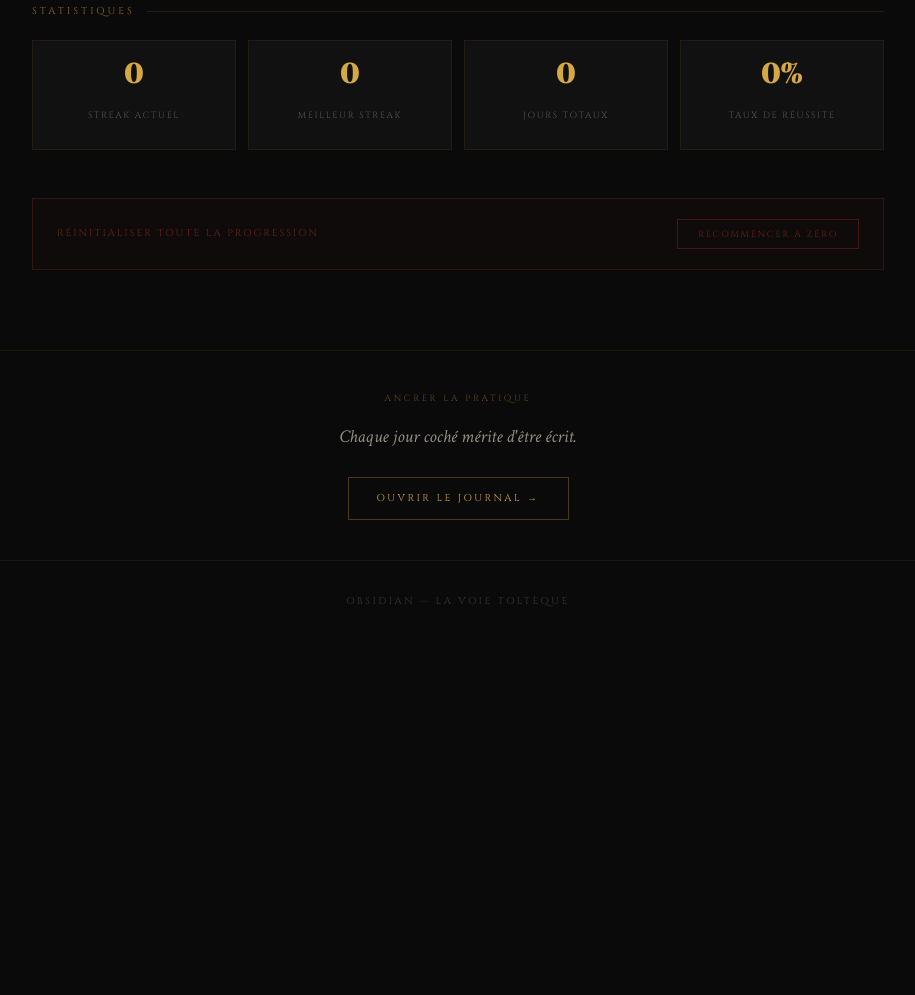
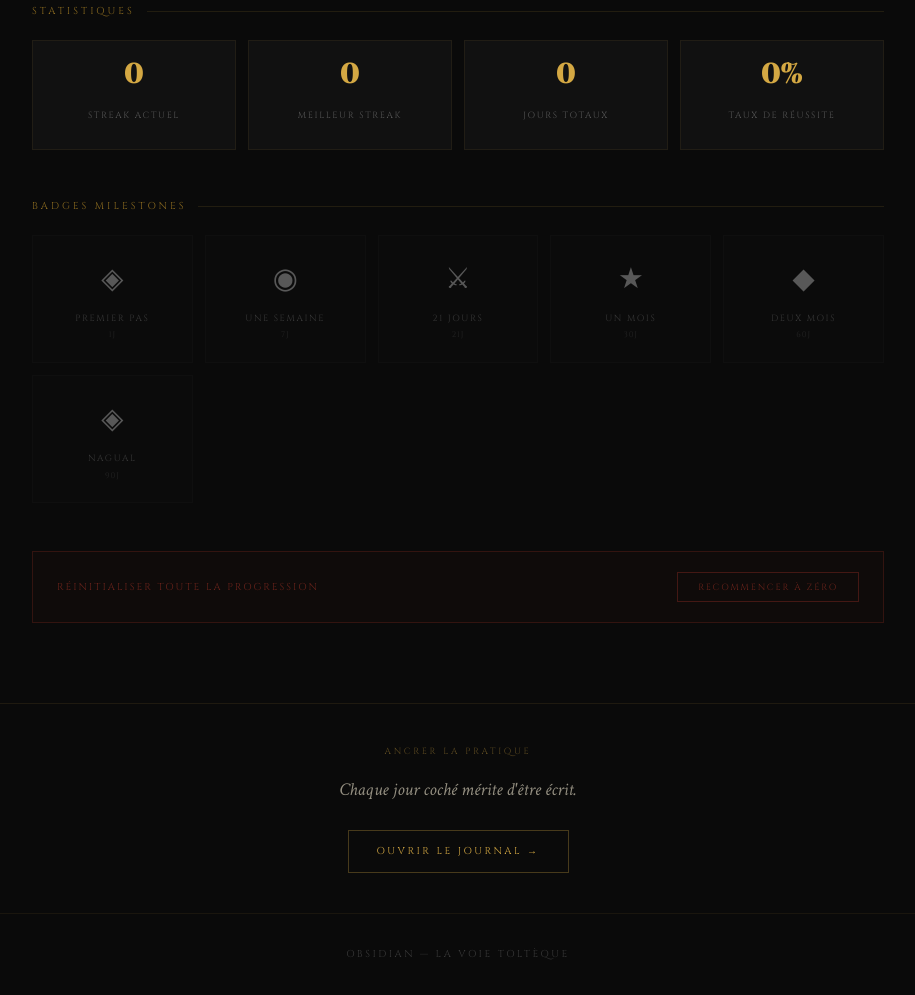
Before and after one commit to Macdubh28/obsidian, a plain HTML site: page progression.html in a window 1280 px wide. Shown: the part 1785-2780 px from the top of the page, without its empty margins (182-1097 px from the left). Before the commit the page ends 2427 px from the top, so only its background shows below. Drawn offline with Linux system fonts and the light colour scheme.

Commit message:
Implement badges milestones feature
Added badges milestones section with styling and rendering logic.

```diff
--- a/progression.html
+++ b/progression.html
@@ -496,7 +496,26 @@
     line-height: 1.3;
   }
 
-  /* ─── DANGER ZONE ─── */
+
+/* ─── P5 BADGES MILESTONES ─── */
+.badges-section { margin-bottom: 48px; }
+.badges-grid { display: grid; grid-template-columns: repeat(5, 1fr); gap: 12px; }
+.badge-item { background: var(--noir-2); border: 1px solid rgba(255,255,255,0.04); padding: 20px 12px; text-align: center; position: relative; transition: all 0.3s; }
+.badge-item.unlocked { border-color: var(--badge-color, var(--or)); background: rgba(0,0,0,0.5); }
+.badge-item.locked { opacity: 0.35; }
+.badge-icon { font-size: 1.8rem; display: block; margin-bottom: 8px; filter: grayscale(1); transition: filter 0.4s; }
+.badge-item.unlocked .badge-icon { filter: grayscale(0); }
+.badge-name { font-family: 'Cinzel', serif; font-size: 9px; letter-spacing: 0.18em; text-transform: uppercase; color: var(--gris-clair); margin-bottom: 4px; line-height: 1.3; }
+.badge-item.unlocked .badge-name { color: var(--badge-color, var(--or)); }
+.badge-days { font-family: 'Cinzel', serif; font-size: 8px; letter-spacing: 0.12em; color: var(--gris); text-transform: uppercase; }
+.badge-item.unlocked .badge-days { color: var(--badge-color, var(--or)); opacity: 0.6; }
+.badge-check { position: absolute; top: 6px; right: 6px; width: 14px; height: 14px; border-radius: 50%; background: var(--badge-color, var(--or)); display: none; align-items: center; justify-content: center; font-size: 8px; color: var(--noir); font-weight: 900; }
+.badge-item.unlocked .badge-check { display: flex; }
+.badge-new { position: absolute; top: -6px; left: 50%; transform: translateX(-50%); font-family: 'Cinzel', serif; font-size: 7px; letter-spacing: 0.15em; background: var(--badge-color, var(--or)); color: var(--noir); padding: 2px 6px; text-transform: uppercase; white-space: nowrap; display: none; }
+.badge-item.is-new .badge-new { display: block; }
+@media (max-width: 700px) { .badges-grid { grid-template-columns: repeat(3, 1fr); } }
+
+/* ─── DANGER ZONE ─── */
   .danger-zone {
     border: 1px solid rgba(192,57,43,0.2);
     padding: 20px 24px;
@@ -652,7 +671,14 @@
   </div>
 
   <!-- Reset -->
-  <div class="danger-zone">
+
+<!-- P5 : badges milestones -->
+<div class="badges-section">
+<p class="section-title">Badges Milestones</p>
+<div class="badges-grid" id="badgesGrid"></div>
+</div>
+
+<div class="danger-zone">
     <p class="danger-text">Réinitialiser toute la progression</p>
     <button class="btn-reset" id="btnReset">Recommencer à zéro</button>
   </div>
@@ -959,6 +985,7 @@ function render() {
   renderNiveauxGrid(streak);
   renderStats();
   renderCheckin();
+  renderBadges(state.checkedDays.length);
 }
 
 // ── Check-in action
@@ -990,6 +1017,35 @@ document.getElementById('btnReset').addEventListener('click', () => {
   render();
 });
 
+
+// ── P5 Milestones
+const MILESTONES = [
+  { days: 1,  icon: '◈', name: 'Premier Pas', color: 'rgba(91,143,212,0.9)' },
+  { days: 7,  icon: '◉', name: 'Une Semaine', color: 'rgba(39,174,96,0.9)' },
+  { days: 21, icon: '⚔', name: '21 Jours',    color: 'rgba(212,168,67,0.9)' },
+  { days: 30, icon: '★', name: 'Un Mois',     color: 'rgba(142,68,173,0.9)' },
+  { days: 60, icon: '◆', name: 'Deux Mois',   color: 'rgba(212,168,67,1)' },
+  { days: 90, icon: '◈', name: 'Nagual',      color: 'rgba(212,168,67,1)' },
+];
+
+function renderBadges(totalDays) {
+  const grid = document.getElementById('badgesGrid');
+  if (!grid) return;
+  grid.innerHTML = '';
+  const prev = JSON.parse(localStorage.getItem('obsidian_badges_seen') || '[]');
+  const newSeen = [];
+  MILESTONES.forEach(m => {
+    const item = document.createElement('div');
+    item.className = 'badge-item' + (totalDays >= m.days ? ' unlocked' : ' locked');
+    item.style.setProperty('--badge-color', m.color);
+    const isNew = totalDays >= m.days && !prev.includes(m.days);
+    if (isNew) { item.classList.add('is-new'); newSeen.push(m.days); }
+    item.innerHTML = '<span class="badge-new">Nouveau</span><span class="badge-icon">' + m.icon + '</span><p class="badge-name">' + m.name + '</p><p class="badge-days">' + m.days + 'j</p><div class="badge-check">+</div>';
+    grid.appendChild(item);
+  });
+  if (newSeen.length) localStorage.setItem('obsidian_badges_seen', JSON.stringify([...prev, ...newSeen]));
+}
+
 // ── Init
 loadState();
 render();
```
